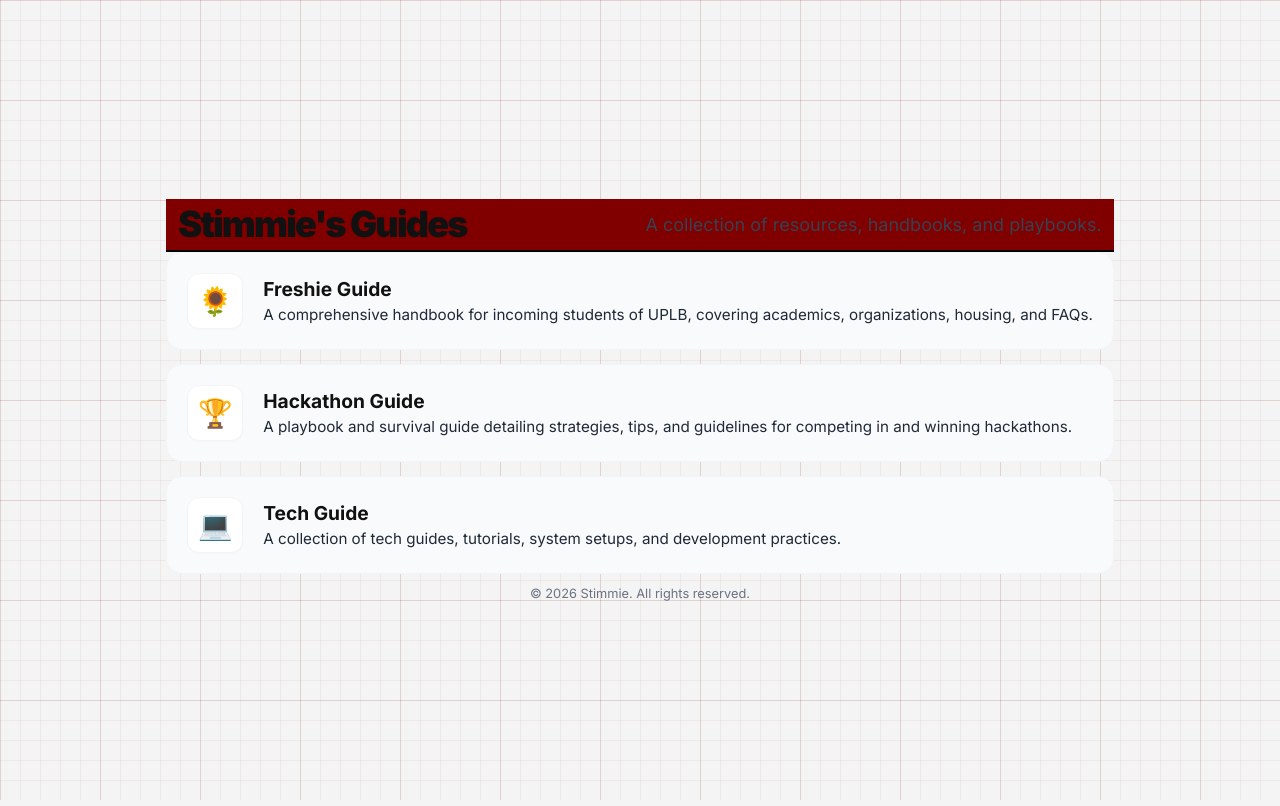
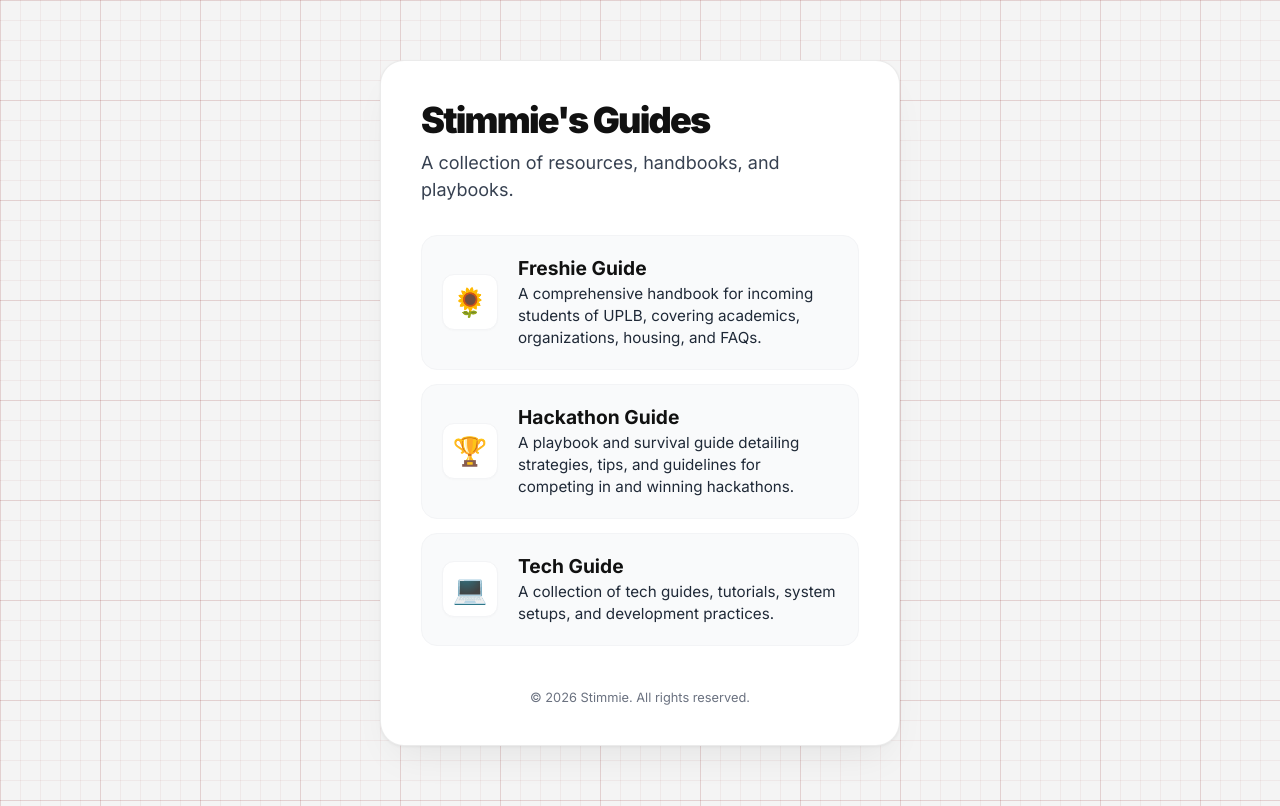
Before and after one commit to smmariquit/freshie-guide, a Next.js app: page / in a window 1280 px wide. Built offline with nearby package versions, Linux system fonts and the light colour scheme.

Commit message:
fix: replace semantic header/footer tags with class-based div wrappers to eliminate global style bleeding

```diff
--- a/src/app/page.tsx
+++ b/src/app/page.tsx
@@ -11,13 +11,13 @@ export const metadata = {
 export default function Home() {
   return (
     <div className="landing-page-wrapper">
-      <div className="landing-container">
-        <header>
+      <div className="landing-card">
+        <div className="landing-header">
           <h1 className="landing-title">Stimmie&apos;s Guides</h1>
           <p className="landing-subtitle">A collection of resources, handbooks, and playbooks.</p>
-        </header>
+        </div>
 
-        <main>
+        <div className="landing-main">
           <div className="guides-list">
             {GUIDES.map((guide) => (
               <Link key={guide.slug} href={`/${guide.slug}`} className="guide-card">
@@ -29,11 +29,11 @@ export default function Home() {
               </Link>
             ))}
           </div>
-        </main>
+        </div>
 
-        <footer className="landing-footer">
+        <div className="landing-footer">
           &copy; {new Date().getFullYear()} Stimmie. All rights reserved.
-        </footer>
+        </div>
       </div>
     </div>
   );
```
